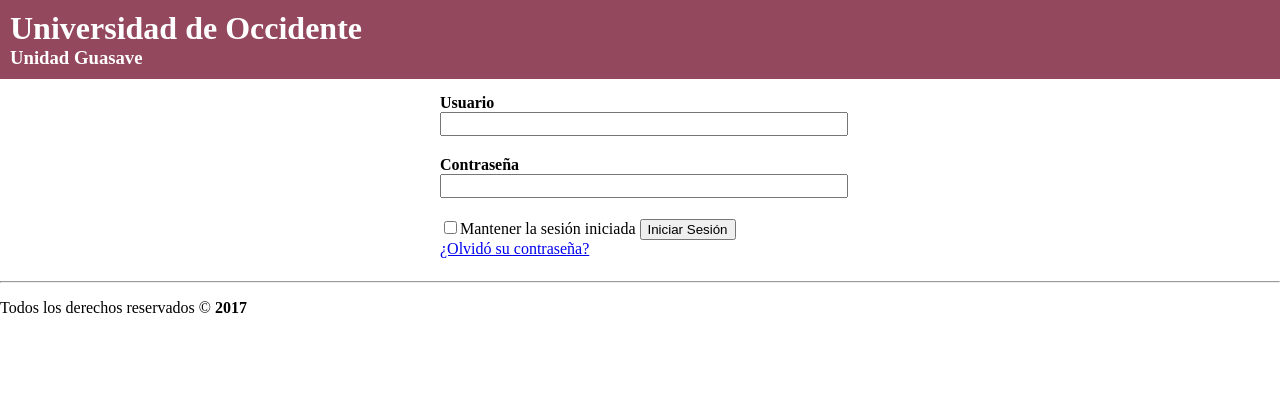
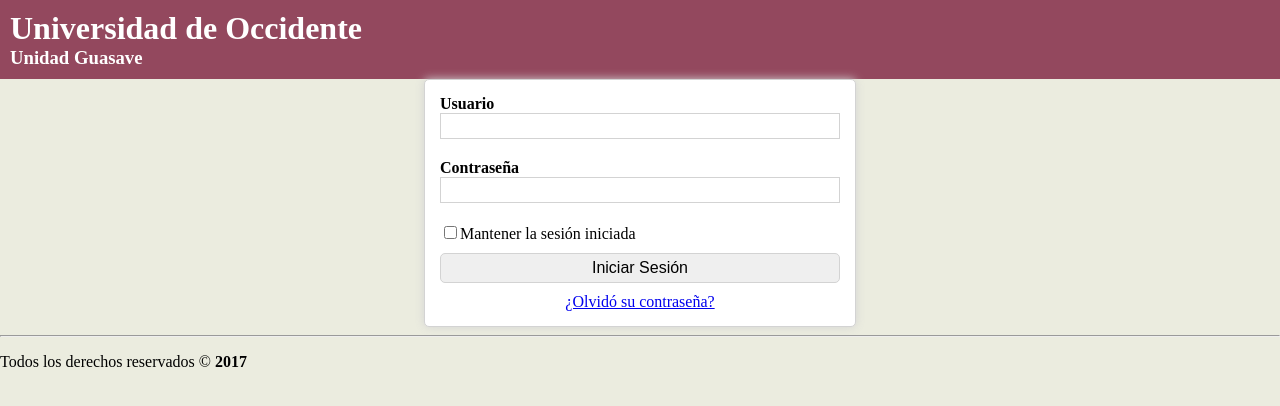
Before and after one commit to agustinolaya/sitio_web, a PHP site: page / in a window 1280 px wide. Shown: the top 406 px of the page. Run offline with PHP 8.4, Linux system fonts and the light colour scheme.

Commit message:
CSS Finalizado Inicio JS

```diff
--- a/css/styles.css
+++ b/css/styles.css
@@ -8,6 +8,10 @@ body,h1,h2,h3,h4,h5,h6 {
     margin: 0;
     padding: 0;
     border: 0;
+}
+
+body{
+    background-color: #ebecdf;
 }
 
 /*Tipo ID*/
@@ -23,10 +27,14 @@ body,h1,h2,h3,h4,h5,h6 {
     width: 400px;
     margin: 0 auto;
     padding: 15px;
+    background-color: white;
+    border: 1px solid lightgray;
+    border-radius: 5px;
+    box-shadow: 0 0 10px lightgray;
 }
 
 #login-form .input {
-    width: 100%;
+    width: 98%;
     font-size: 1em;
 }
 
@@ -37,8 +45,33 @@ body,h1,h2,h3,h4,h5,h6 {
 #login-form .control label{
     font-size: 1em;
 }
+
+#login-form button{
+    border: 1px solid lightgray;
+    padding: 5px 10px;
+    border-radius: 5px;
+    font-size: 1em;
+    width: 100%;
+    margin: 10px 0;
+}
+
+.control input{
+    padding: 3px;
+    border: 1px solid lightgray;
+}
 /* Tipo Clase */
 .negrita {
     font-weight: bold;
+}
 
+.block {
+    display: block;
 }
+
+.inline {
+    display: inline-block;
+}
+
+.text-center {
+    text-align: center;
+}
--- a/index.html
+++ b/index.html
@@ -25,13 +25,13 @@
                     <input type="password" name="txtPassword" id="txtPassword" class="input">
                 </div>
                 <!--label>input:checkbox[name=remember id=remember]{Mantener la sesión iniciada}-->
-                <label>
+                <label class="block">
                     <input type="checkbox" name="remember" id="remember">Mantener la sesión iniciada
                 </label>
-                <button type="submit">Iniciar Sesión</button>
+                <button onclick="login()">Iniciar Sesión</button>
 
             </form>
-                <a href="lost.html">¿Olvidó su contraseña?</a>
+                <a href="lost.html" class="text-center block">¿Olvidó su contraseña?</a>
         </div>
     </main>
     <!--footer>hr+p{Todos los derechos reservados &copy; 2017}-->
--- a/js/app.js
+++ b/js/app.js
@@ -1 +1,9 @@
 // TODO agregar código javascript
+// alert('Hola Mundo');
+console.log('Hola desde la consola de javascript juejnujeueujeue xd');
+
+function login(){
+    var usuario = document.getElementById('txtUsuario').value;
+    var passwd = document.getElementById('txtPassword').value;
+    alert('Usuario: '+ usuario + ', Contraseña: ' + passwd);
+}
```
